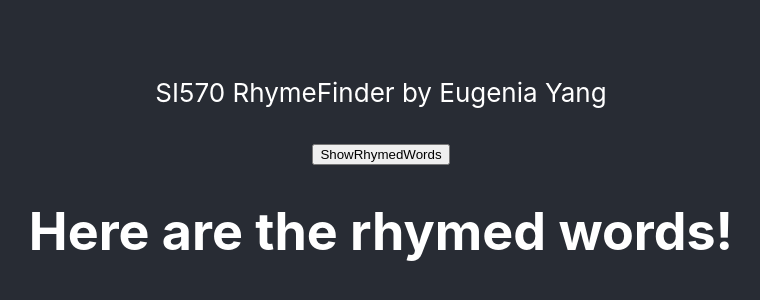
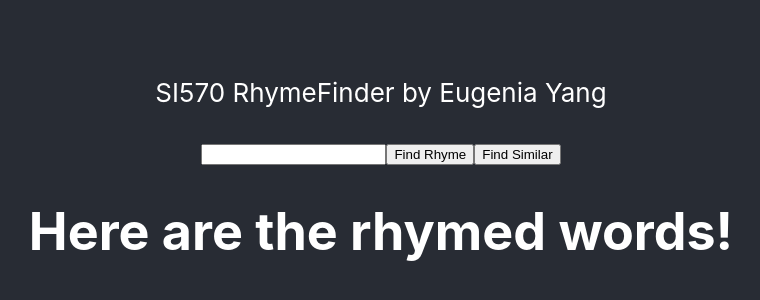
Before and after one commit to EugeniaYang/SI579, a React (Create React App) app in the folder problem_set6/: page / in a window 1280 px wide. Shown: the part 226-526 px from the top of the page, without its empty margins (259-1019 px from the left). Built offline with nearby package versions, Linux system fonts and the light colour scheme; no server answers.

Commit message:
fixed basic search

```diff
--- a/problem_set6/src/App.js
+++ b/problem_set6/src/App.js
@@ -1,22 +1,14 @@
-import logo from './logo.svg';
+
 import './App.css';
 import RhymeListing from "./components/RhymeListing";
-import { useEffect, useState } from "react";
-import ShowRhymeButton from "./components/ShowRhymeButton";
+import {useEffect, useState} from "react";
+
 import SearchBar from "./components/SearchBar";
 
 
 function App() {
 
     const [rhymedWords, setRhymedWords] = useState([]);
-    const [inputWord, setInputWord] = useState([]);
-    useEffect(() => {
-        fetch(`https://api.datamuse.com/words?${new URLSearchParams({rel_rhy: "school".value,}).toString()}`)
-            .then((response) => response.json())
-            .then((json) =>setRhymedWords(Object.values(json)));
-    }, []);
-
-
 
     return (
         <div className="App">
@@ -24,8 +16,8 @@ function App() {
                 <p>
                     SI570 RhymeFinder by Eugenia Yang
                 </p>
-          <SearchBar setRhymedWords={setRhymedWords} />
-        <RhymeListing rhymedWords ={rhymedWords} />
+                <SearchBar setRhymedWords={setRhymedWords}/>
+                <RhymeListing rhymedWords={rhymedWords}/>
             </header>
         </div>
     );
--- a/problem_set6/src/components/SearchBar.js
+++ b/problem_set6/src/components/SearchBar.js
@@ -1,8 +1,41 @@
 import './SearchBar.css'
 import ShowRhymeButton from "./ShowRhymeButton";
+import {useState} from "react";
 
-const SearchBar=(props)=>{
-    return (<div><ShowRhymeButton setRhymedWords={props.setRhymedWords}>?</ShowRhymeButton></div>);
+const SearchBar = (props) => {
+    const [theWord, setTheWord] = useState('');
+    const getDatamuseRhymeUrl = (rel_rhy) => {
+        return `https://api.datamuse.com/words?${new URLSearchParams({
+            rel_rhy: theWord,
+        }).toString()}`;
+    }
+
+    const submitHandler = (e) => {
+        e.preventDefault();
+        console.log(theWord)
+        if (theWord) {
+
+            fetch(getDatamuseRhymeUrl({theWord}))
+                .then((response) => response.json())
+                .then((json) => props.setRhymedWords(Object.values(json)));
+
+            setTheWord('')
+        }
+    }
+
+    return (<div>
+
+        <form onSubmit={submitHandler}>
+
+            <input
+                type='text'
+                value={theWord}
+                onChange={(e) => setTheWord(e.target.value)}
+            />
+            <button type='submit'>Find Rhyme</button>
+            <button type='submit'>Find Similar</button>
+        </form>
+    </div>);
 }
 
 export default SearchBar;
--- a/problem_set6/src/components/ShowRhymeButton.js
+++ b/problem_set6/src/components/ShowRhymeButton.js
@@ -7,6 +7,7 @@ const ShowRhymeButton = (props)=> {
     const submitHandler= (e)=>{
         e.preventDefault();
         console.log('submit')
+        setTheWord("hi")
         props.setRhymedWords((rhymedWords) => {
             return (
                 rhymedWords
```
Lines whose indentation alone changed are shown as unchanged.
